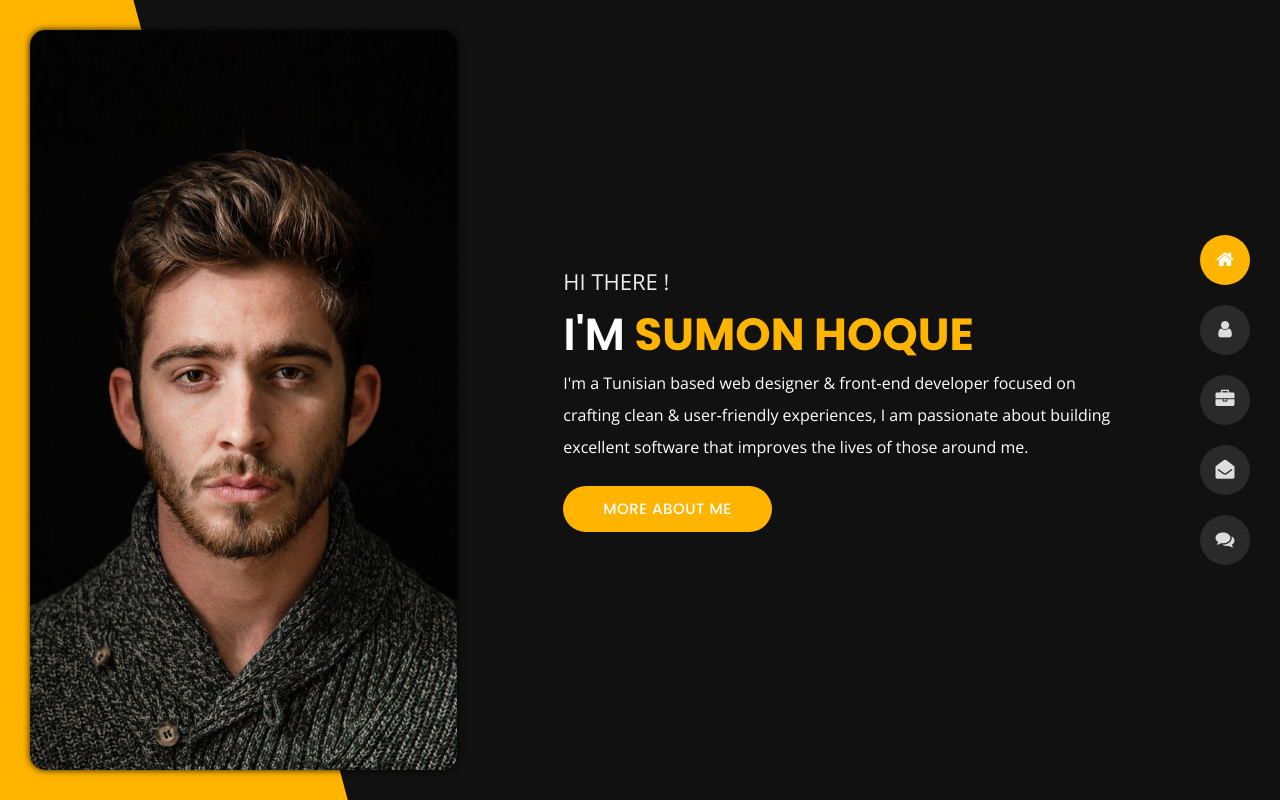
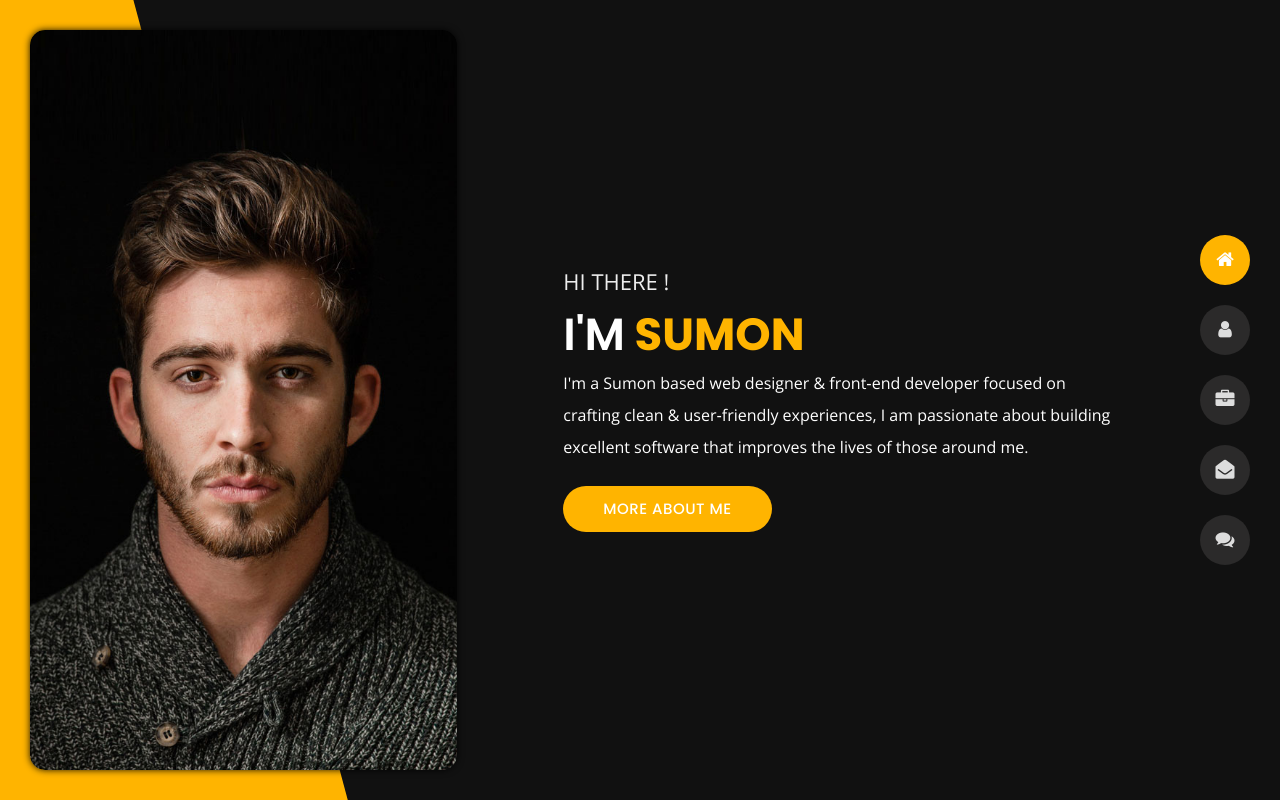
Before and after one commit to sumon87/sumon, a plain HTML site: page index.html in a window 1280 px wide. Drawn offline with nearby package versions, Linux system fonts and the light colour scheme.

Commit message:
Update index.html

```diff
--- a/index.html
+++ b/index.html
@@ -146,8 +146,8 @@
             <div>
                 <img src="img/img-mobile.jpg" class="img-fluid main-img-mobile d-none d-sm-block d-lg-none" alt="my picture" />
                 <h6 class="text-uppercase open-sans-font mb-0 d-block d-sm-none d-lg-block">hi there !</h6>
-                <h1 class="text-uppercase poppins-font"><span>I'm</span> sumon hoque</h1>
-                <p class="open-sans-font">I'm a Tunisian based web designer & front‑end developer focused on crafting clean & user‑friendly experiences, I am passionate about building excellent software that improves the lives of those around me.</p>
+                <h1 class="text-uppercase poppins-font"><span>I'm</span> sumon </h1>
+                <p class="open-sans-font">I'm a Sumon based web designer & front‑end developer focused on crafting clean & user‑friendly experiences, I am passionate about building excellent software that improves the lives of those around me.</p>
                 <a href="about.html" class="btn btn-about">more about me</a>
             </div>
         </div>
```
